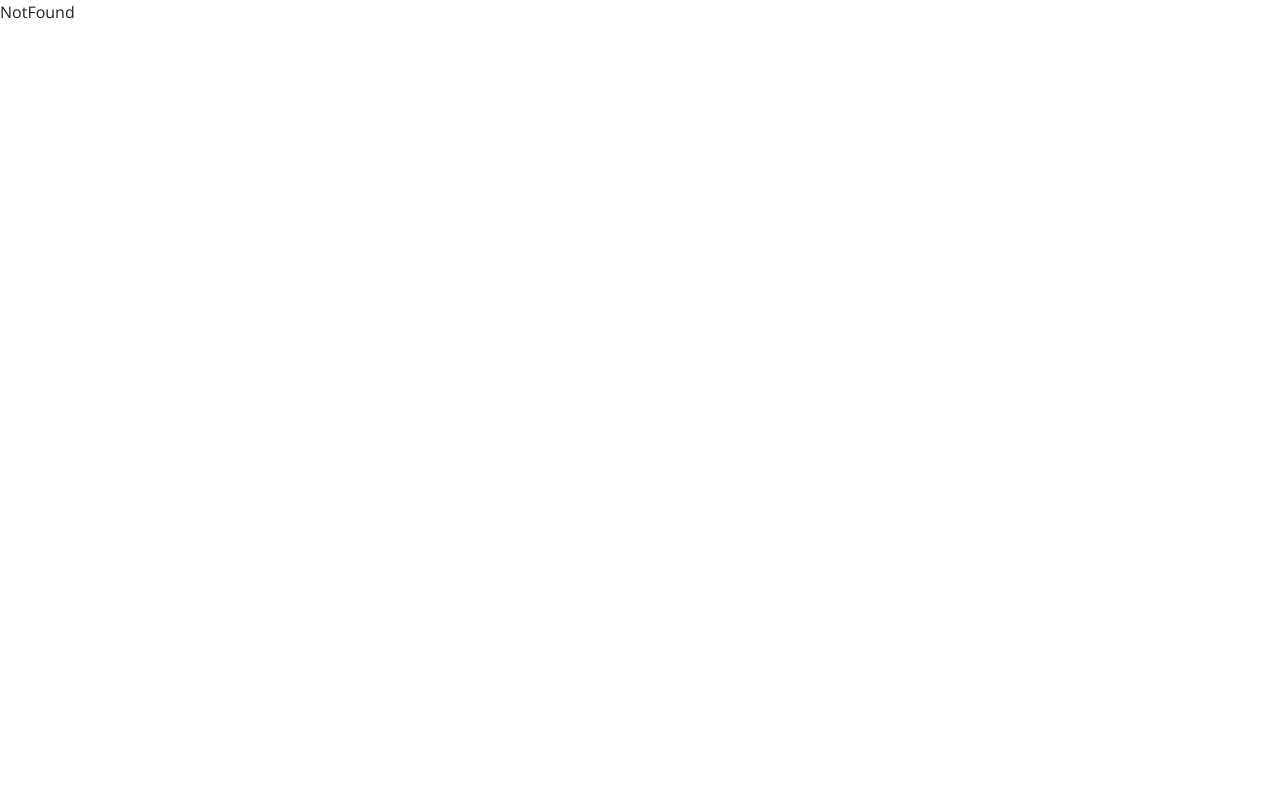
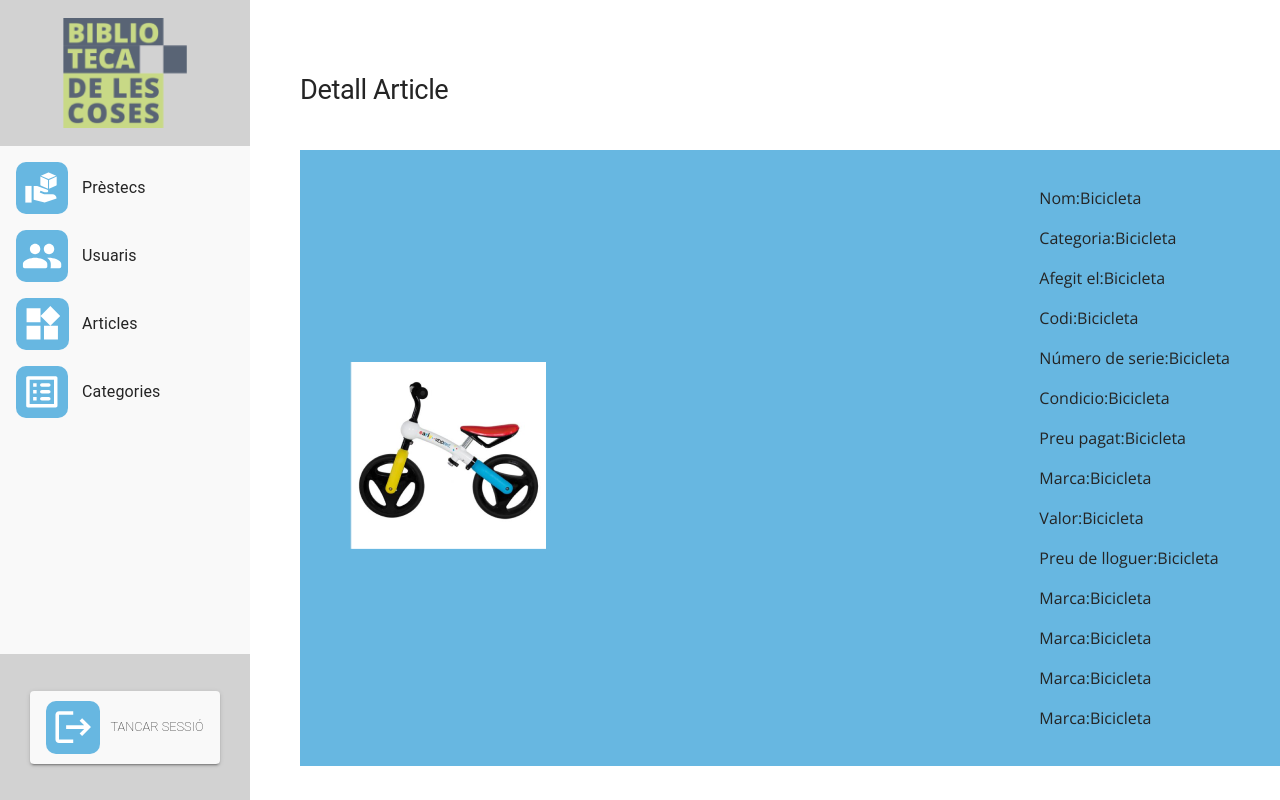
Before and after one commit to cosateca/cosatk-front, a React (Vite) app: page /dashboard/detall in a window 1280 px wide. Built offline with nearby package versions, Linux system fonts and the light colour scheme.

Commit message:
detalle de producto 15%

```diff
--- a/src/App.tsx
+++ b/src/App.tsx
@@ -3,6 +3,7 @@ import { BrowserRouter, Routes, Route } from 'react-router-dom'
 import DashboardLayout from './components/DashboardLayout/DashboardLayout'
 import Articles from './pages/Dashboard/Articles/Articles'
 import Categories from './pages/Dashboard/Categories/Categories'
+import Detall from './pages/Dashboard/Detall/Detall'
 import Loans from './pages/Dashboard/Loans/Loans'
 import Users from './pages/Dashboard/Users/Users'
 import HomePage from './pages/HomePage/HomePage'
@@ -19,6 +20,7 @@ function App() {
 						<Route path="/" element={<HomePage />} />
 						<Route path="/dashboard/users" element={<Users />} />
 						<Route path="/dashboard/articles" element={<Articles />} />
+						<Route path="/dashboard/detall" element={<Detall />} />
 						<Route path="/dashboard/loans" element={<Loans />} />
 						<Route path="/dashboard/categories" element={<Categories />} />
 						<Route path="/login" element={<LoginPage />} />
--- /dev/null
+++ b/src/pages/Dashboard/Detall/Detall.tsx
@@ -0,0 +1,78 @@
+/* eslint-disable no-mixed-spaces-and-tabs */
+
+import {
+	Box,
+	Container,
+	Typography,
+} from '@mui/material'
+
+import React from 'react'
+import Navbar from '../../../components/Navbar/Navbar'
+import imageBike from '../../../assets/images/picture.png'
+import { blue } from '@mui/material/colors'
+
+
+type Props = {}
+
+const Detall = (props: Props) => {
+
+	return (
+		<>
+			<Box
+				display={{ xs: 'block', sm: 'flex' }}
+				overflow-y={{ xs: 'hidden' }}
+				sx={{
+					overflow: { xs: 'scroll', sm: 'scroll' },
+				}}
+			>
+				<Navbar />
+				<section>
+					<Container
+						sx={{
+							padding: { xs: '25px', sm: '50px' },
+							width: '100vw',
+							height: '100vh',
+						}}
+					>
+						<Typography variant="h1">Detall Article</Typography>
+                    <Box
+                    	sx={{
+                            marginTop: '20px',
+                            display: 'flex',
+                            flexDirection: 'row',
+                            alignItems: 'center',
+                            justifyContent: 'space-between',
+                            gap: '10px',
+                            bgcolor: '#67B7E1',
+                            padding: '20px 50px',
+                            width: '80%',
+                        }}
+                    >
+                        <Box>
+                            <img src={imageBike} alt="image bike"/>
+                        </Box>
+                        <Box>
+                            <p><span>Nom:</span>Bicicleta</p>
+                            <p><span>Categoria:</span>Bicicleta</p>
+                            <p><span>Afegit el:</span>Bicicleta</p>
+                            <p><span>Codi:</span>Bicicleta</p>
+                            <p><span>Número de serie:</span>Bicicleta</p>
+                            <p><span>Condicio:</span>Bicicleta</p>
+                            <p><span>Preu pagat:</span>Bicicleta</p>
+                            <p><span>Marca:</span>Bicicleta</p>
+                            <p><span>Valor:</span>Bicicleta</p>
+                            <p><span>Preu de lloguer:</span>Bicicleta</p>
+                            <p><span>Marca:</span>Bicicleta</p>
+                            <p><span>Marca:</span>Bicicleta</p>
+                            <p><span>Marca:</span>Bicicleta</p>
+                            <p><span>Marca:</span>Bicicleta</p>
+                        </Box>
+                    </Box>
+					</Container>
+				</section>
+			</Box>
+		</>
+	)
+}
+
+export default Detall
```
Also changed, not shown: src/assets/images/picture.png (added), src/styles/index.css (line endings or trailing spaces).
